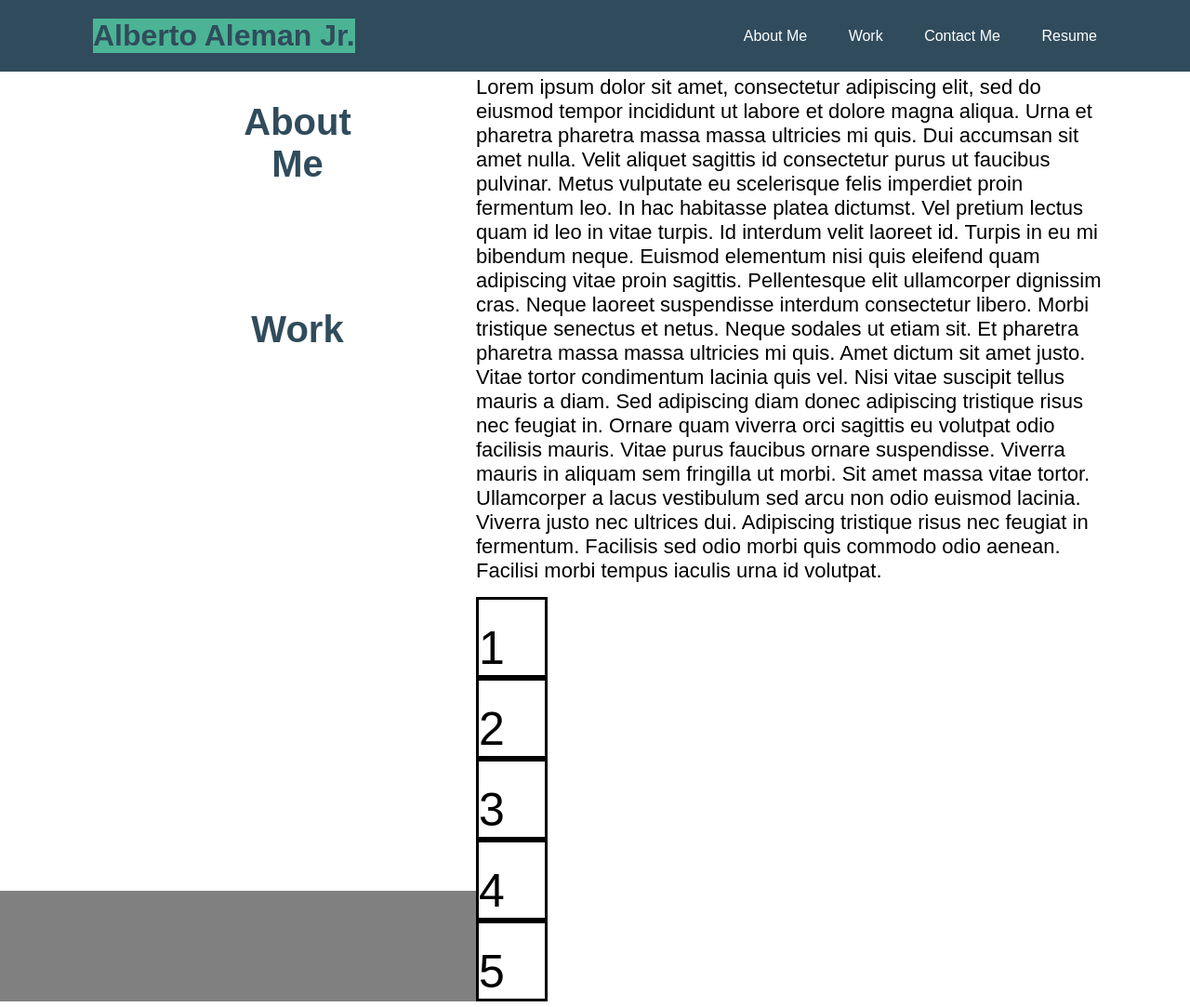
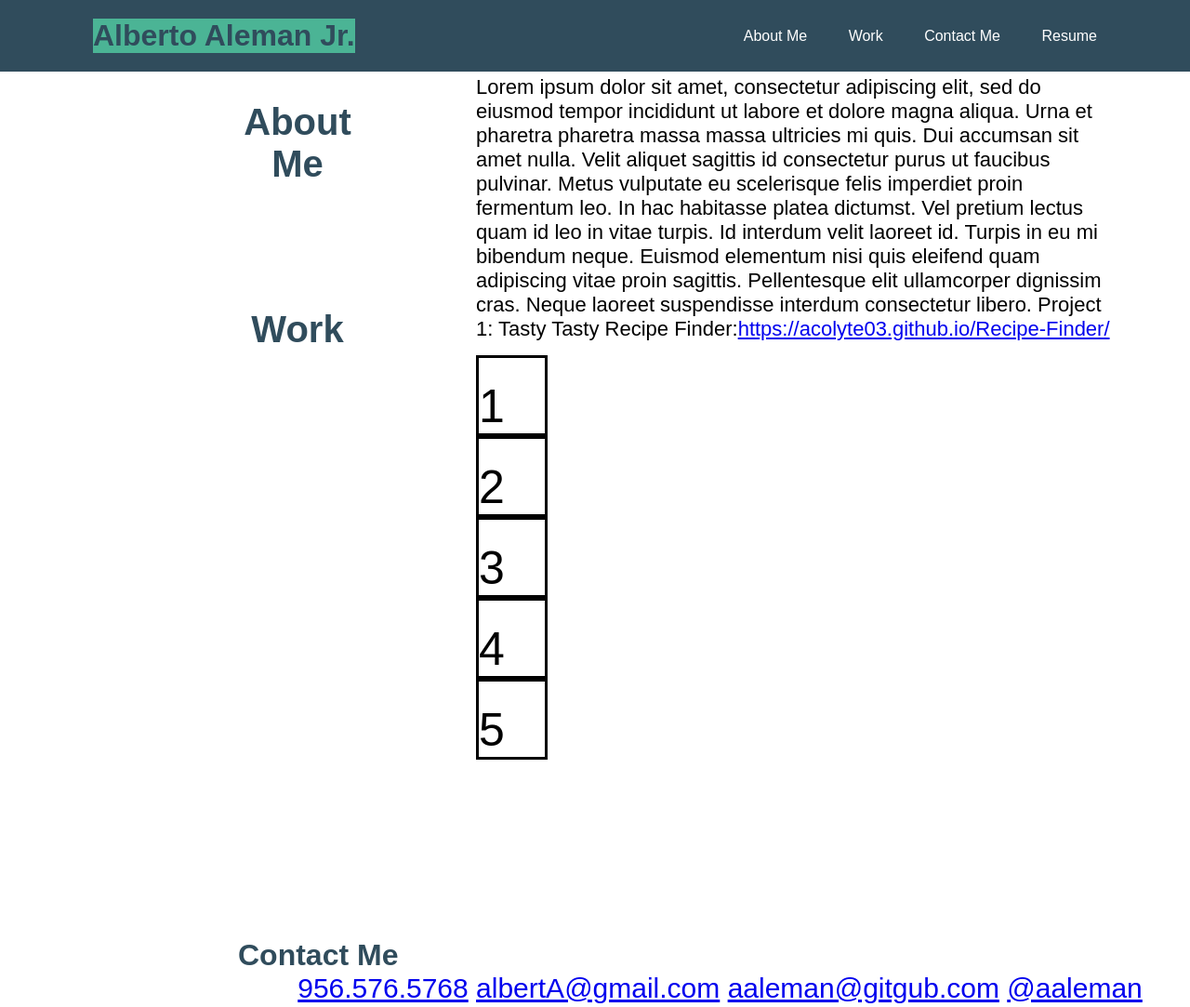
Before and after one commit to aalemanyz67/Challenge-2-Porfolio, a plain HTML site: page index.html in a window 1280 px wide. Shown: the top 1083 px of the page at 93% size. Drawn offline with Linux system fonts and the light colour scheme.

Commit message:
updated readme and added work

```diff
--- a/index.html
+++ b/index.html
@@ -29,7 +29,10 @@
 
 
         <div id="bodyarea">
-            <p class="para">Lorem ipsum dolor sit amet, consectetur adipiscing elit, sed do eiusmod tempor incididunt ut labore et dolore magna aliqua. Urna et pharetra pharetra massa massa ultricies mi quis. Dui accumsan sit amet nulla. Velit aliquet sagittis id consectetur purus ut faucibus pulvinar. Metus vulputate eu scelerisque felis imperdiet proin fermentum leo. In hac habitasse platea dictumst. Vel pretium lectus quam id leo in vitae turpis. Id interdum velit laoreet id. Turpis in eu mi bibendum neque. Euismod elementum nisi quis eleifend quam adipiscing vitae proin sagittis. Pellentesque elit ullamcorper dignissim cras. Neque laoreet suspendisse interdum consectetur libero. Morbi tristique senectus et netus. Neque sodales ut etiam sit. Et pharetra pharetra massa massa ultricies mi quis. Amet dictum sit amet justo. Vitae tortor condimentum lacinia quis vel. Nisi vitae suscipit tellus mauris a diam. Sed adipiscing diam donec adipiscing tristique risus nec feugiat in. Ornare quam viverra orci sagittis eu volutpat odio facilisis mauris. Vitae purus faucibus ornare suspendisse. Viverra mauris in aliquam sem fringilla ut morbi. Sit amet massa vitae tortor. Ullamcorper a lacus vestibulum sed arcu non odio euismod lacinia. Viverra justo nec ultrices dui. Adipiscing tristique risus nec feugiat in fermentum. Facilisis sed odio morbi quis commodo odio aenean. Facilisi morbi tempus iaculis urna id volutpat.</p>
+            <p class="para">Lorem ipsum dolor sit amet, consectetur adipiscing elit, sed do eiusmod tempor incididunt ut labore et dolore magna aliqua. Urna et pharetra pharetra massa massa ultricies mi quis. Dui accumsan sit amet nulla. Velit aliquet sagittis id consectetur purus ut faucibus pulvinar. Metus vulputate eu scelerisque felis imperdiet proin fermentum leo. In hac habitasse platea dictumst. Vel pretium lectus quam id leo in vitae turpis. Id interdum velit laoreet id. Turpis in eu mi bibendum neque. Euismod elementum nisi quis eleifend quam adipiscing vitae proin sagittis. Pellentesque elit ullamcorper dignissim cras. Neque laoreet suspendisse interdum consectetur libero.
+
+            Project 1: Tasty Tasty Recipe Finder:<a href="url">https://acolyte03.github.io/Recipe-Finder/ </a>
+            </p>
             <div class="container">
                 <div class="box">1</div>
                 <div class="box">2</div>
```
Also changed, not shown: 1 other file.
